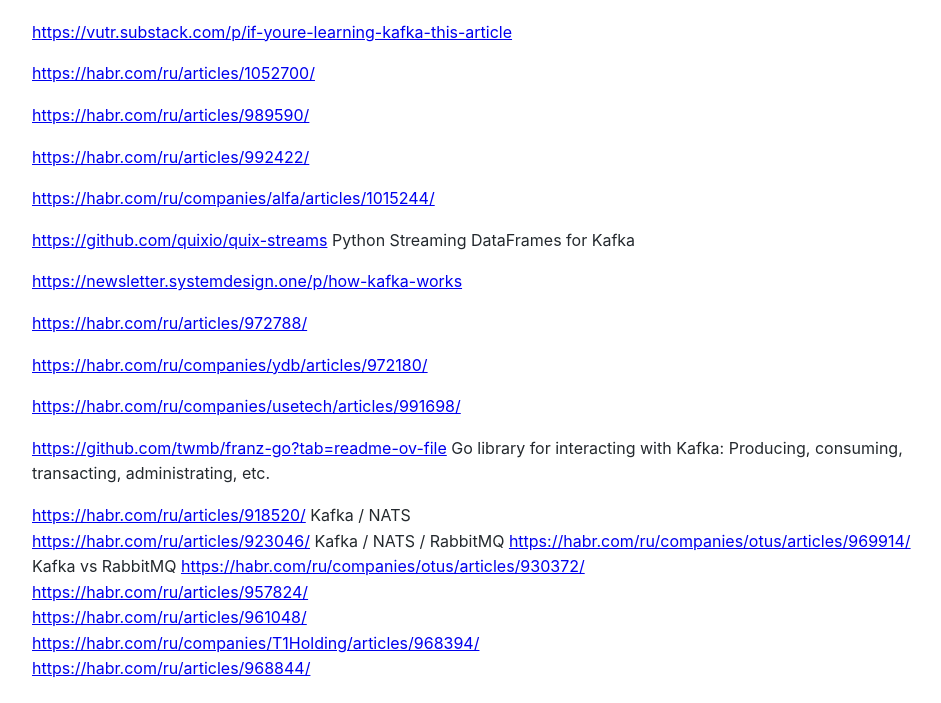
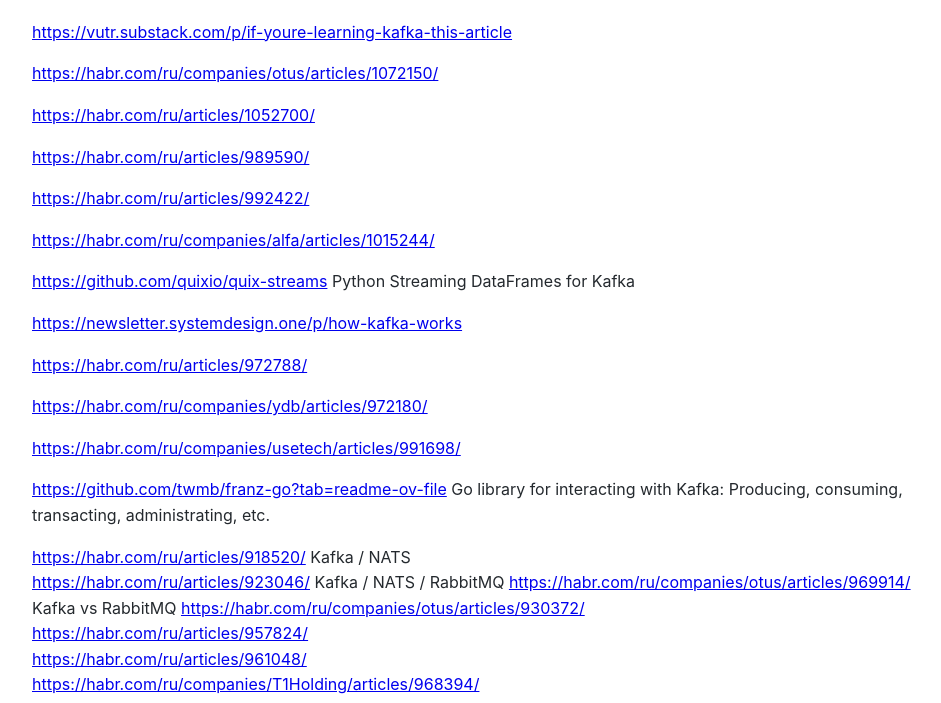
Before and after one commit to Michael-Lubinsky/michael-lubinsky.github.com, a Jekyll site: the page built from kafka/kafka.md, in a window 1280 px wide and 900 px high, scrolled down 1256 px, cut to the strip 197-900 px from the top of the window. Shown: the whole strip, without its empty margins (158-1099 px from the left). Built offline with Jekyll 4.4.1, drawn with Linux system fonts in a browser that asks for light colours; our own code applies the rules of GitHub Pages for plain Markdown files.

Commit message:
Add additional links to Kafka documentation

```diff
--- a/kafka/kafka.md
+++ b/kafka/kafka.md
@@ -2,6 +2,8 @@
 <img width="1080" height="1351" alt="image" src="https://github.com/user-attachments/assets/18afd3b5-774d-4e79-b49e-174616f90399" />
 
 <https://vutr.substack.com/p/if-youre-learning-kafka-this-article>
+
+<https://habr.com/ru/companies/otus/articles/1072150/>
 
 <https://habr.com/ru/articles/1052700/>
 
```
